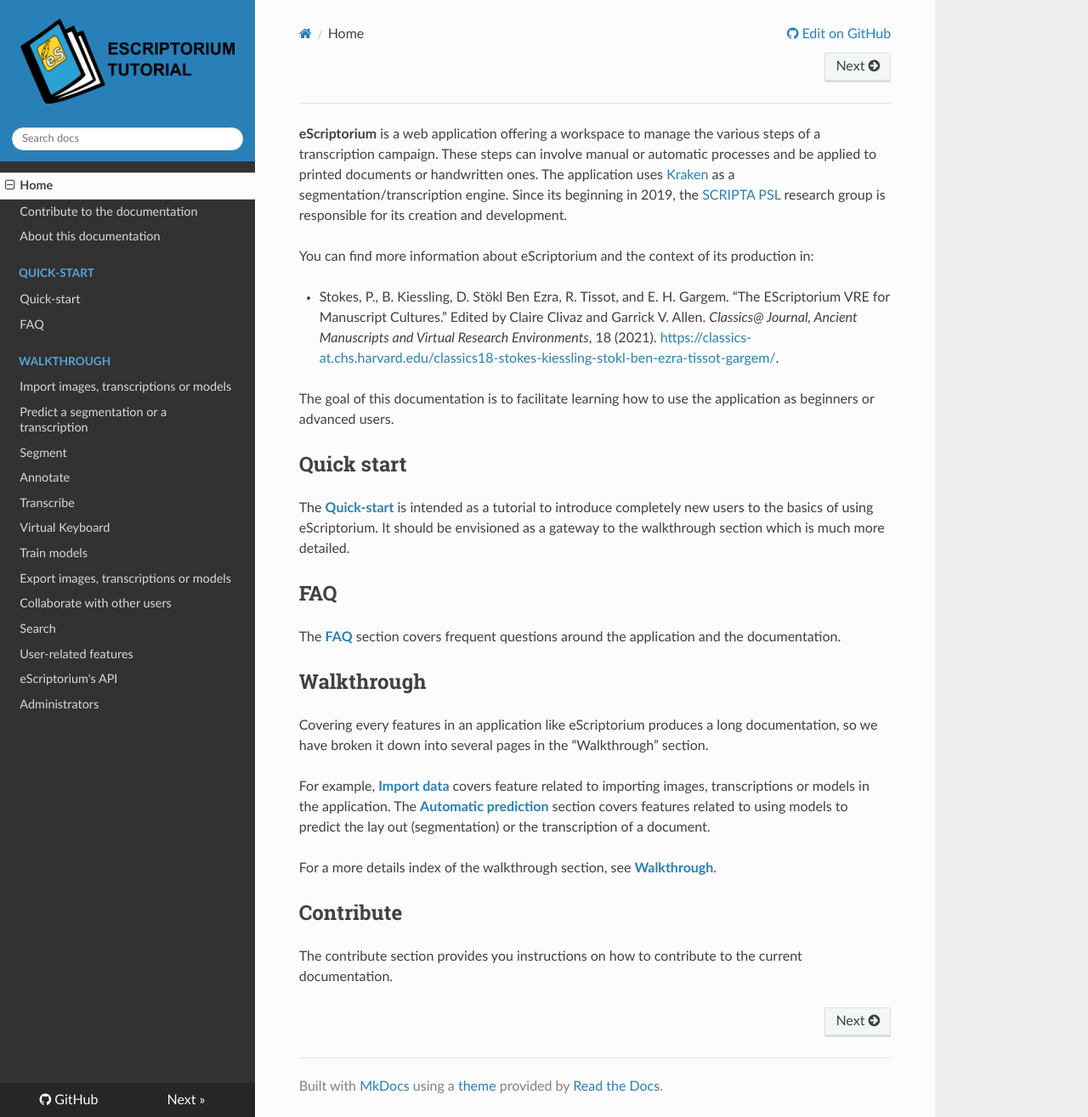
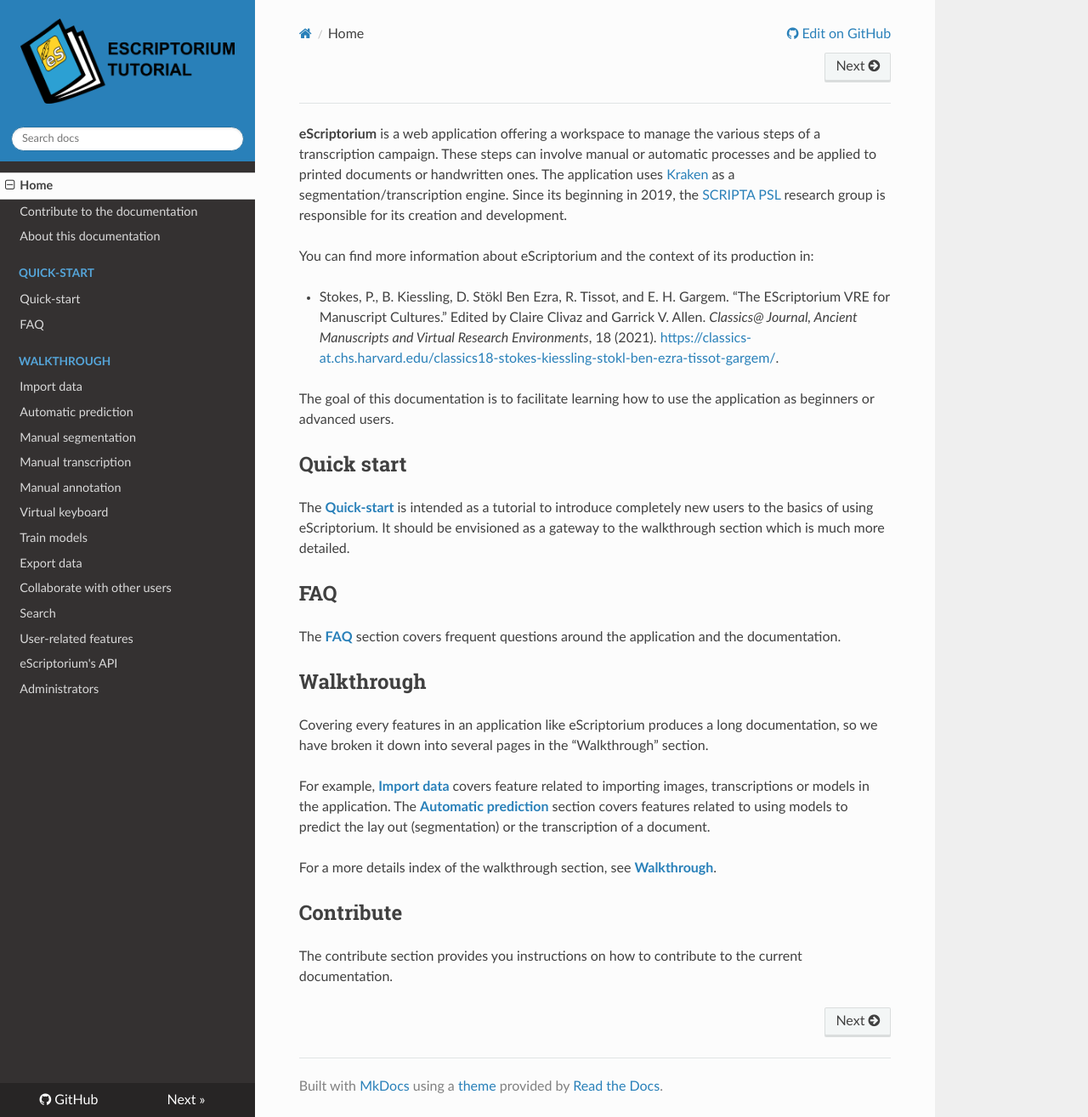
Before and after one commit to alix-tz/escriptorium-documentation, an MkDocs documentation site: the page built from docs/index.md, in a window 1280 px wide and 1315 px high. Shown: the whole window at 85% size. Built offline with MkDocs 1.6.1, drawn with Linux system fonts in a browser that asks for light colours; nearby versions of some CDN libraries.

Commit message:
minor change in the side bar

```diff
--- a/mkdocs.yml
+++ b/mkdocs.yml
@@ -81,14 +81,14 @@
         - Quick-start: quick-start.md
         - FAQ : FAQ.md
     - Walkthrough:
-        - "Import images, transcriptions or models": import.md
-        - "Predict a segmentation or a transcription": predict.md
-        - "Segment": segment.md
-        - "Annotate": annotate.md
-        - "Transcribe": transcribe.md
-        - "Virtual Keyboard": virtual_keyboard.md
+        - "Import data": import.md
+        - "Automatic prediction": predict.md
+        - "Manual segmentation": segment.md
+        - "Manual transcription": transcribe.md
+        - "Manual annotation": annotate.md
+        - "Virtual keyboard": virtual_keyboard.md
         - "Train models": train.md
-        - "Export images, transcriptions or models": export.md
+        - "Export data": export.md
         - "Collaborate with other users": collaborate.md
         - "Search": search.md
         - "User-related features": users.md
```
